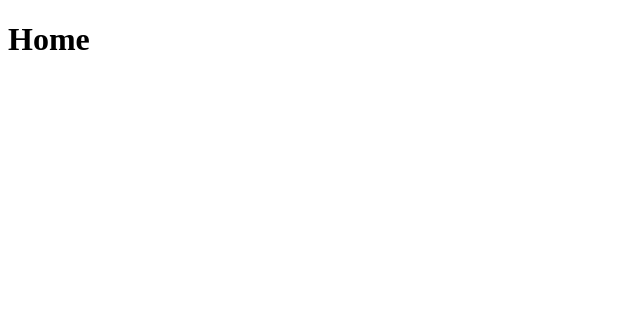
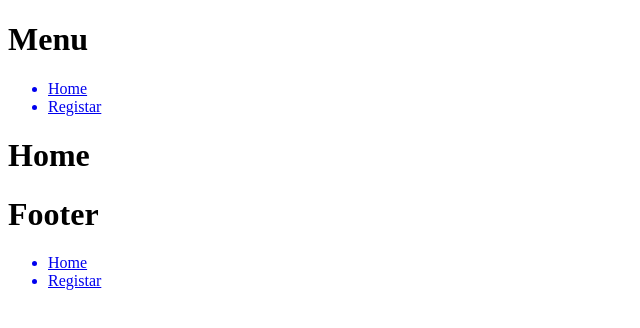
Before and after one commit to MarielleTOM/PTAC-3-AULA02-main, a Next.js app: page / in a window 1280 px wide. Shown: the top 328 px of the page, without its empty margins (0-640 px from the left). Built offline with nearby package versions, Linux system fonts and the light colour scheme.

Commit message:
21/02
Criamos os componentes Menu e Footer, exportamos eles e os importamos no layout, onde é a nossa pagina

```diff
--- /dev/null
+++ b/src/app/Componentes/Footer.js
@@ -0,0 +1,19 @@
+import Link from "next/link";
+
+export default function Footer(){
+    return(
+        <footer>
+            <h1>Footer</h1>
+            <nav>
+                <ul>
+                    <Link href="/">
+                    <li>Home</li>
+                    </Link>
+                    <Link href="/registro">
+                    <li>Registar</li>
+                    </Link>
+                </ul>
+            </nav>
+        </footer>
+    )
+}
--- /dev/null
+++ b/src/app/Componentes/Menu.js
@@ -0,0 +1,19 @@
+import Link from "next/link";
+
+export default function Menu(){
+    return(
+        <header>
+            <h1>Menu</h1>
+            <nav>
+                <ul>
+                    <Link href="/">
+                    <li>Home</li>
+                    </Link>
+                    <Link href="/registro">
+                    <li>Registar</li>
+                    </Link>
+                </ul>
+            </nav>
+        </header>
+    )
+}
--- a/src/app/layout.js
+++ b/src/app/layout.js
@@ -1,3 +1,5 @@
+import Menu from "./Componentes/Menu";
+import Footer from "./Componentes/Footer";
 
 export const metadata = {
   title: 'Create Next App',
@@ -7,7 +9,11 @@ export const metadata = {
 export default function RootLayout({ children }) {
   return (
     <html lang="pt-br">
-      <body>{children}</body>
+      <body>
+        <Menu/>
+        {children}
+        <Footer/>
+        </body>
     </html>
   )
 }
```
